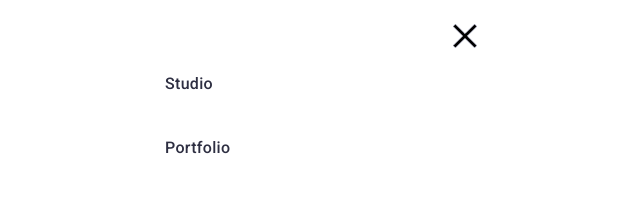
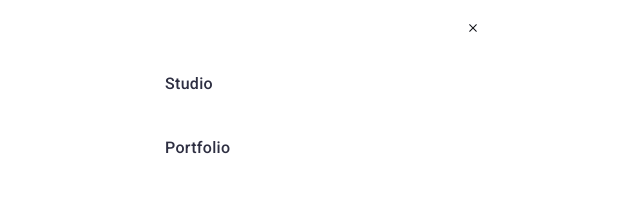
Before and after one commit to KolodrubOleg/goit-markup-hw-06, a plain HTML site: page index.html in a window 1280 px wide. Shown: the top 197 px of the page, 315-955 px from the left. Drawn offline with nearby package versions, Linux system fonts and the light colour scheme; a web font is replaced by a local one.

Commit message:
Update index.html

```diff
--- a/index.html
+++ b/index.html
@@ -558,9 +558,9 @@ Send
 <!-- Mobile menu -->
 
 <div class="mobile-menu">
-<div class="container mobile-menu-container">
- <button class="mobile-menu-close-btn" type="button">
-<svg class="mobile-menu-close-btn-icone" width="24" height="24">
+<div class="container mobile-menu-container ">
+ <button class="mobile-menu-close-btn" type="button" >
+<svg class="mobile-menu-close-btn-icone" width="8" height="8">
   <use href="./images/icons-2.svg#icon-close-black"></use>
 </svg>
  </button>
```
